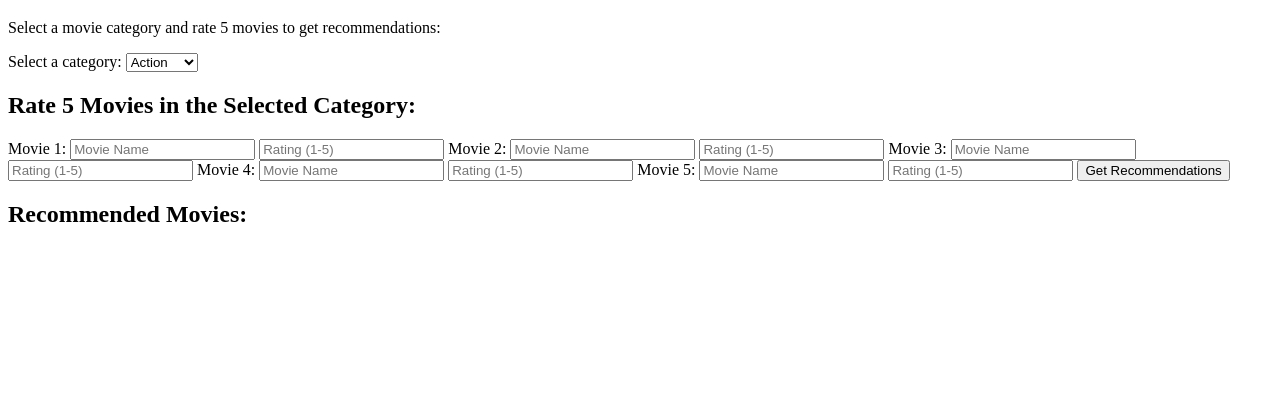
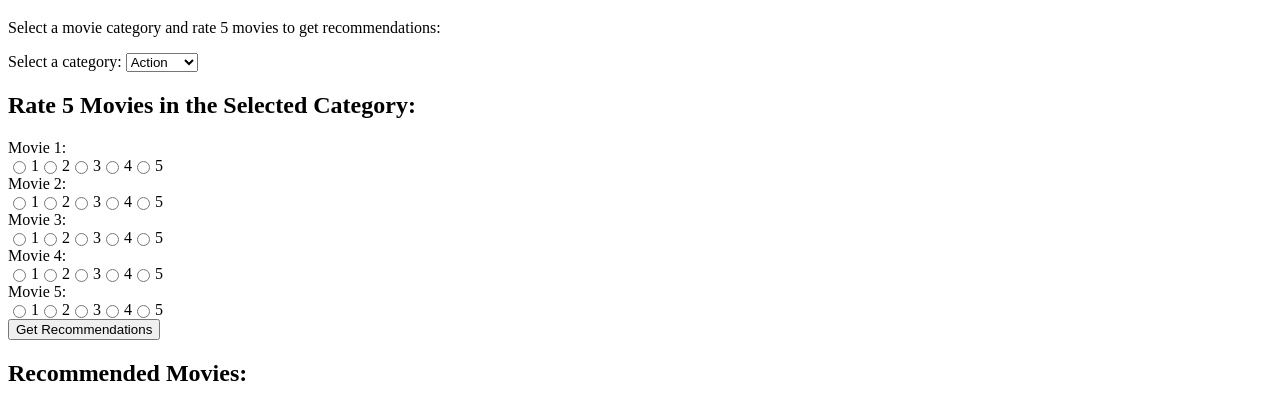
Before and after one commit to evacs/Project-4, a plain HTML site: page index.html in a window 1280 px wide. Shown: the part 61-480 px from the top of the page. Drawn offline with Linux system fonts and the light colour scheme.

Commit message:
Update index.html
updated html to populate movie titles and include bubble rating system

```diff
--- a/index.html
+++ b/index.html
@@ -3,6 +3,16 @@
 <head>
     <meta charset="UTF-8">
     <title>Movie Recommendation System</title>
+    <style>
+        .rating-container {
+            display: flex;
+            align-items: center;
+        }
+
+        .rating-container input {
+            margin-right: 5px;
+        }
+    </style>
 </head>
 <body>
     <h1>Movie Recommendation System</h1>
@@ -19,30 +29,50 @@
 
         <h2>Rate 5 Movies in the Selected Category:</h2>
 
-        <!-- Movie 1 -->
-        <label for="movie1">Movie 1:</label>
-        <input type="text" id="movie1" name="movie1" placeholder="Movie Name">
-        <input type="number" id="rating1" name="rating1" placeholder="Rating (1-5)">
+        <!-- Dynamically generate movie options and ratings -->
+        <script>
+            // Sample movie data (replace with actual data)
+            const movieData = [
+                { title: 'Movie 1', rating: 0 },
+                { title: 'Movie 2', rating: 0 },
+                { title: 'Movie 3', rating: 0 },
+                { title: 'Movie 4', rating: 0 },
+                { title: 'Movie 5', rating: 0 },
+            ];
 
-        <!-- Movie 2 -->
-        <label for="movie2">Movie 2:</label>
-        <input type="text" id="movie2" name="movie2" placeholder="Movie Name">
-        <input type="number" id="rating2" name="rating2" placeholder="Rating (1-5)">
+            // Function to dynamically generate movie options and ratings
+            function generateMovieInputs() {
+                const form = document.getElementById('movie-form');
 
-        <!-- Movie 3 -->
-        <label for="movie3">Movie 3:</label>
-        <input type="text" id="movie3" name="movie3" placeholder="Movie Name">
-        <input type="number" id="rating3" name="rating3" placeholder="Rating (1-5)">
+                movieData.forEach((movie, index) => {
+                    const label = document.createElement('label');
+                    label.setAttribute('for', `movie${index + 1}`);
+                    label.textContent = `${movie.title}:`;
 
-        <!-- Movie 4 -->
-        <label for="movie4">Movie 4:</label>
-        <input type="text" id="movie4" name="movie4" placeholder="Movie Name">
-        <input type="number" id="rating4" name="rating4" placeholder="Rating (1-5)">
+                    const ratingContainer = document.createElement('div');
+                    ratingContainer.classList.add('rating-container');
 
-        <!-- Movie 5 -->
-        <label for="movie5">Movie 5:</label>
-        <input type="text" id="movie5" name="movie5" placeholder="Movie Name">
-        <input type="number" id="rating5" name="rating5" placeholder="Rating (1-5)">
+                    for (let i = 1; i <= 5; i++) {
+                        const radioInput = document.createElement('input');
+                        radioInput.setAttribute('type', 'radio');
+                        radioInput.setAttribute('id', `rating${index + 1}-${i}`);
+                        radioInput.setAttribute('name', `rating${index + 1}`);
+                        radioInput.setAttribute('value', i);
+
+                        const labelForRadio = document.createElement('label');
+                        labelForRadio.textContent = i;
+
+                        ratingContainer.appendChild(radioInput);
+                        ratingContainer.appendChild(labelForRadio);
+                    }
+
+                    form.appendChild(label);
+                    form.appendChild(ratingContainer);
+                });
+            }
+
+            generateMovieInputs();  // Call the function to generate movie options and ratings
+        </script>
 
         <button type="button" onclick="getRecommendations()">Get Recommendations</button>
     </form>
```
